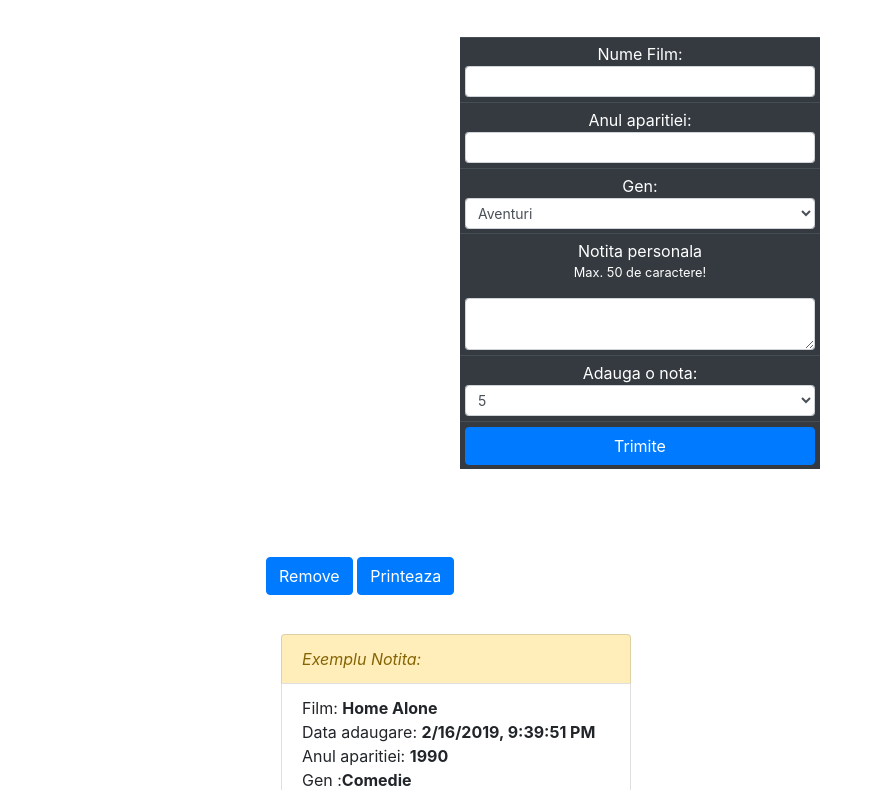
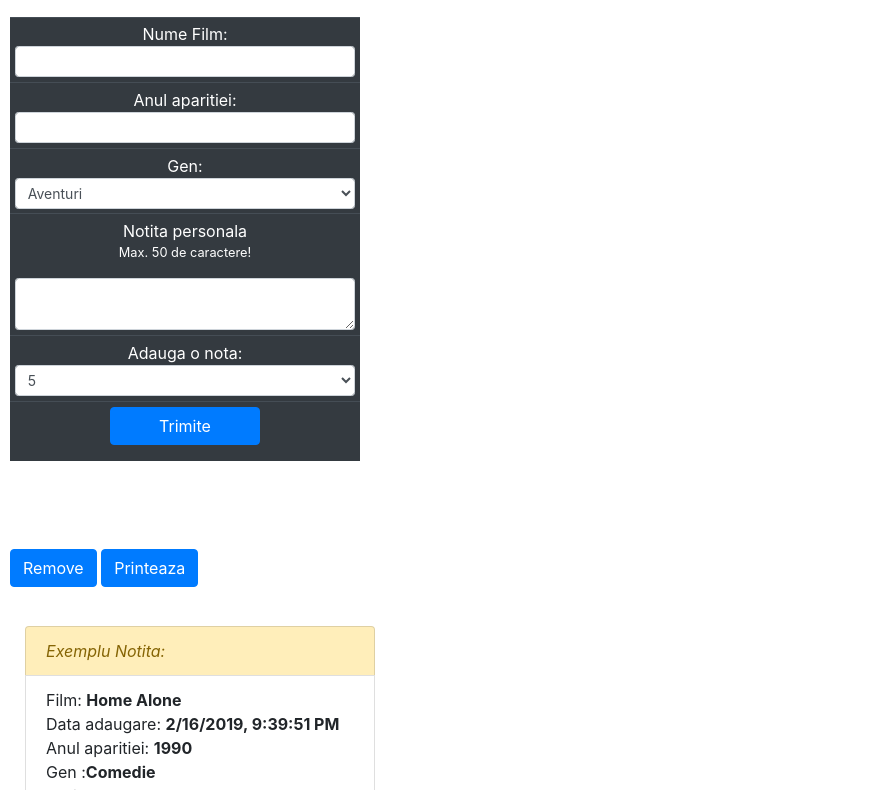
Before and after one commit to cristihenos/Prototype_Movies, a plain HTML site: page index.html in a window 1280 px wide. Shown: the part 79-869 px from the top of the page, without its empty margins (0-892 px from the left). Drawn offline with nearby package versions, Linux system fonts and the light colour scheme.

Commit message:
Update main.css

```diff
--- a/main.css
+++ b/main.css
@@ -1,25 +1,16 @@
 body{
-	width: 768px;
-	height: auto;
+	width: auto;
 	padding: 10px;
-	margin-top: 20px;
-	margin-right: auto;
-	margin-left: auto;
 }
 
 #Table1{
 	width: 350px;
 	padding: 20px;
 	margin-top: 20px;
-	margin-right: auto;
-	margin-left: auto;
 }
 
 ol{
-
     padding: 15px;
-    margin-right: auto;
-    margin-left: auto;
 }
 
 li{
@@ -29,7 +20,7 @@ li{
 }
 
 td{
-	height: 40px;
+	height: 60px;
 	text-align: center;
 }
 
@@ -52,7 +43,7 @@ textarea{
  }
 
 #Send{
-	width: 350px;
+	width: 150px;
 }
 
 #LitleNote{
```
